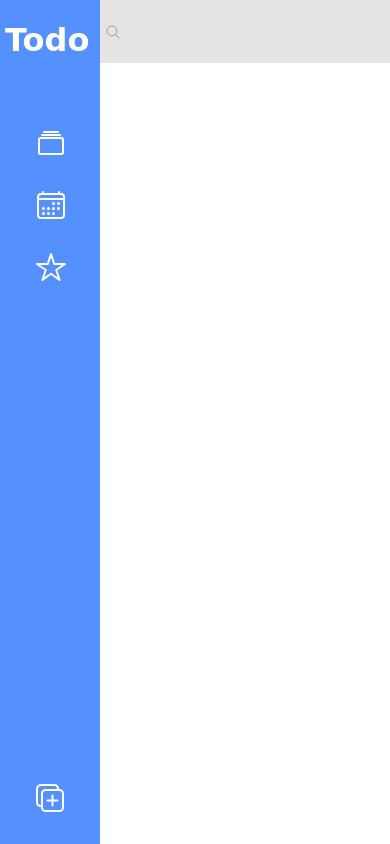
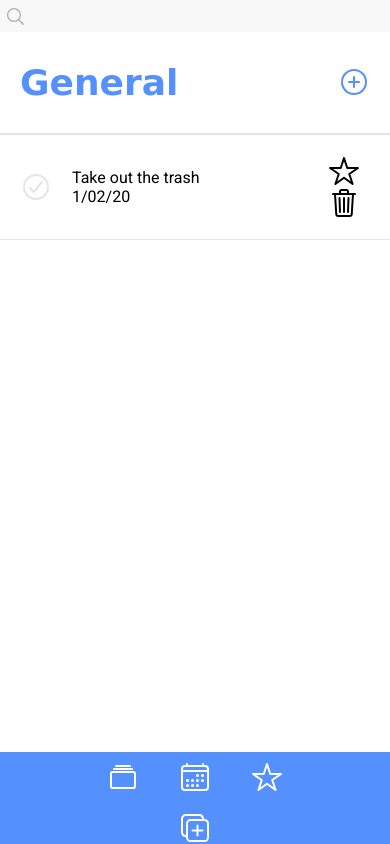
Before and after one commit to xSandoval21x/todo-list, a website built with webpack: page dist/index.html in a window 390 px wide. Built offline with nearby package versions, Linux system fonts and the light colour scheme.

Commit message:
Add 450px width media query for phone view and adjust CSS accordingly. Add main content element where list items will be displayed

```diff
--- a/dist/index.html
+++ b/dist/index.html
@@ -13,7 +13,7 @@
     <div class="content">
         <div class="left-bar">
             <h1 id="app-name">Todo</h1>
-            <ul type=none class="projects">
+            <ul type="none" class="projects">
                 <li class="nav-item">
                     <ion-icon name="albums-outline" class="nav-icon"></ion-icon>
                     <span class="nav-title">General</span>
@@ -39,9 +39,27 @@
                 <ion-icon name="search-outline" id="search-icon"></ion-icon>
                 <input type="text" id="search-bar">
             </div>
-            <div class="list-content"></div>
+            <div class="list-head">
+                <h2 class="list-title">General</h2>
+                <ion-icon name="add-circle-outline" id="add-item-button"></ion-icon>
+            </div>
+            <div class="list-items-container">
+                <ul type="none" class="list-items">
+                    <li class="item">
+                        <ion-icon name="checkmark-circle-outline" class="check-box"></ion-icon>
+                        <div class="item-details">
+                            <span>Take out the trash</span>
+                            <span>1/02/20</span>
+                        </div>
+                        <div class="item-actions">
+                            <ion-icon name="star-outline" class="prioritize-item"></ion-icon>
+                            <ion-icon name="trash-outline" class="delete-item"></ion-icon>
+                        </div>
+                    </li>
+                </ul>
+            </div>
+
         </div>
-
     </div>
 </body>
 </html>
--- a/dist/style.css
+++ b/dist/style.css
@@ -1,21 +1,21 @@
 html, body {
-    height: 100vh;
+    min-height: 100vh;
     width: 100vw;
     margin: 0;
+    font-family: var(--normal-font);
 }
 
 :root {
     --label-font: 'Comfortaa', cursive;
     --normal-font: 'Roboto', sans-serif;
     --label-weight: 100;
+    --icon-size: 2rem;
+    --blue-theme: #5590ff;
 }
 
 .content {
     display: flex;
-}
-
-.left-bar {
-    color: white;
+    height: 100vh;
 }
 
 .projects {
@@ -32,7 +32,8 @@ html, body {
     flex-direction: column;
     height: 100vh;
     width: 250px;
-    background: #5590ff;
+    color: white;
+    background: var(--blue-theme);
     transition: width 500ms;
     z-index: 1;
 }
@@ -40,11 +41,13 @@ html, body {
 .nav-item {
     display: flex;
     align-items: center;
-    margin: 30px 0;
+    height: 50px;
+    margin: 10px 0;
     font-size: 1.1rem;
     font-family: var(--label-font);
     font-weight: var(--label-weight);
     cursor: pointer;
+    transition: background 200ms;
 }
 
 .nav-item:hover {
@@ -55,7 +58,7 @@ html, body {
     padding-left: 35px;
     min-height: 2rem;
     min-width: 2rem;
-    font-size: 2rem;
+    font-size: var(--icon-size);
 }
 
 .nav-title {
@@ -82,7 +85,8 @@ html, body {
     padding-left: 0;
     transition: transform 200ms;
 }
-#add-project-button:hover {
+#add-project-button:hover,
+#add-item-button:hover {
     transform: scale(1.3);
 }
 
@@ -101,15 +105,87 @@ html, body {
     margin: 0 5px;
     position: absolute;
     opacity: 0.3;
+    font-size: 1.3rem;
 }
 
 #search-bar {
-    padding: 20px 20px 20px 30px;
+    padding: 5px 20px 5px 30px;
     width: 100%;
     border: none;
-    background: #e4e4e4;
-    font-family: var(--normal-font);
+    background: #f8f8f8;
     font-size: 1.2rem;
+    transition: padding 300ms, background 300ms;
+}
+
+#search-bar:focus {
+    padding: 20px 20px 20px 30px;
+    background: #f1f1f1;
+}
+
+.list-head {
+    display: flex;
+    justify-content: space-between;
+    align-items: center;
+    padding: 0 20px;
+    border-bottom: 2px solid rgba(0, 0, 0, 0.1);
+    font-family: var(--label-font);
+    font-size: 1.5rem;
+    color: var(--blue-theme);
+}
+
+#add-item-button {
+    font-size: var(--icon-size);
+    transition: transform 200ms;
+}
+
+.list-items-container {
+    display: flex;
+    flex-direction: column;
+}
+
+.list-items {
+    margin: 0;
+    padding: 0;
+}
+
+.item {
+    display: flex;
+    justify-content: space-between;
+    align-items: center;
+    padding: 20px;
+    border-bottom: 1px solid rgba(0, 0, 0, 0.1);
+}
+
+.item-details {
+    display: flex;
+    flex-direction: column;
+    flex-grow: 1;
+}
+
+.check-box {
+    min-height: var(--icon-size);
+    min-width: var(--icon-size);
+    font-size: var(--icon-size);
+    padding-right: 20px;
+    opacity: 0.1;
+    transition: opacity 200ms ease-in;
+}
+
+.check-box:hover {
+    opacity: 1;
+    transition: opacity 200ms ease-in;
+}
+
+.item-actions {
+    display: flex;
+    justify-content: flex-end;
+    align-items: center;
+}
+
+.prioritize-item,
+.delete-item {
+    padding: 0 10px;
+    font-size: var(--icon-size);
 }
 
 @media only screen and (max-width: 700px) {
@@ -120,5 +196,53 @@ html, body {
     .nav-title, .nav-count {
         visibility: hidden;
     }
+}
 
+@media only screen and (max-width: 450px) {
+    .content {
+        flex-direction: column;
+    }
+
+    .projects {
+        display: flex;
+        justify-content: center;
+        align-items: center;
+        margin: 0;
+        flex-grow: 1;
+    }
+
+    .nav-item,
+    .add-project {
+        margin: 0;
+    }
+
+    #add-project-button {
+        padding: 0;
+    }
+
+    .left-bar {
+        justify-content: center;
+        align-items: center;
+        height: fit-content;
+        width: 100%;
+        order: 1;
+    }
+
+    .add-project {
+        margin-top: 10px;
+    }
+
+    .nav-icon {
+        padding: 0 20px;
+    }
+
+    #app-name,
+    .nav-title,
+    .nav-count {
+        display: none;
+    }
+
+    .item-actions {
+        flex-direction: column;
+    }
 }
```
